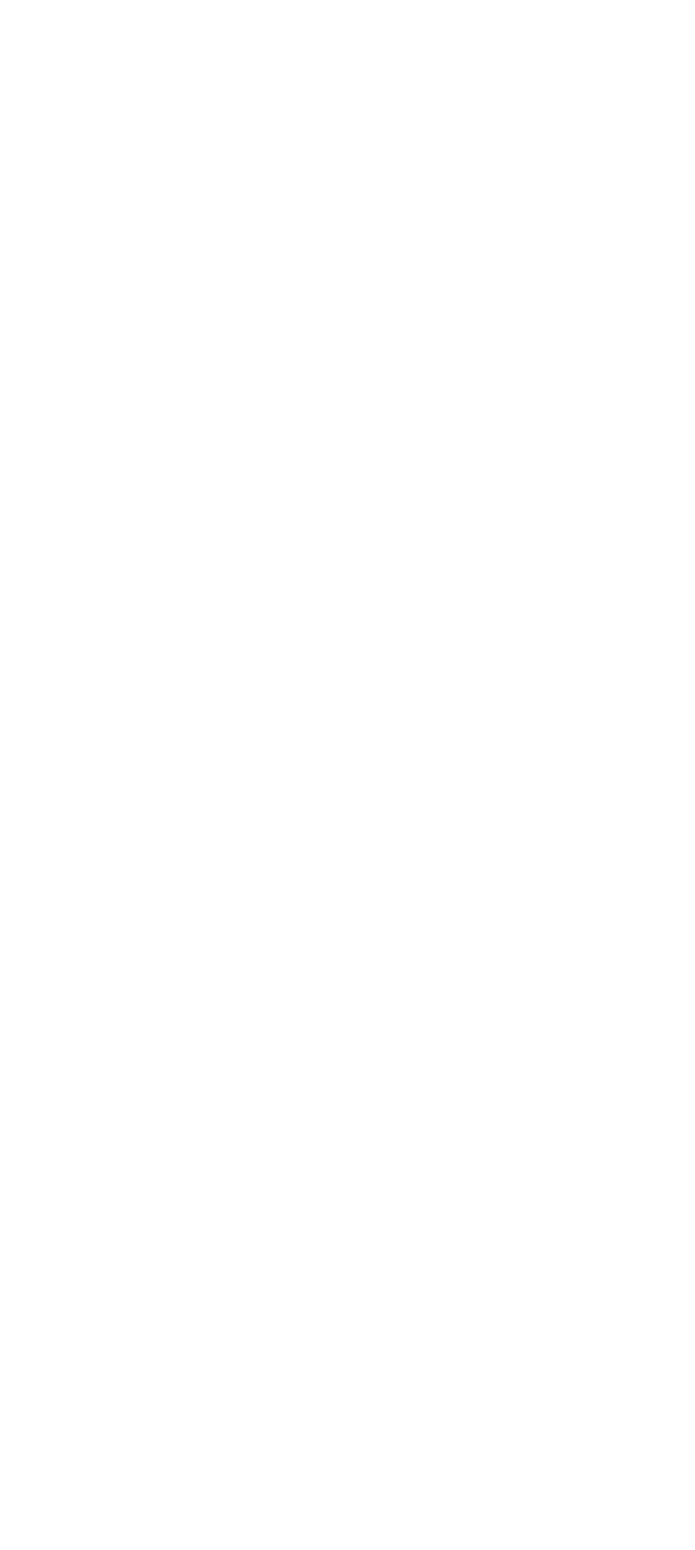
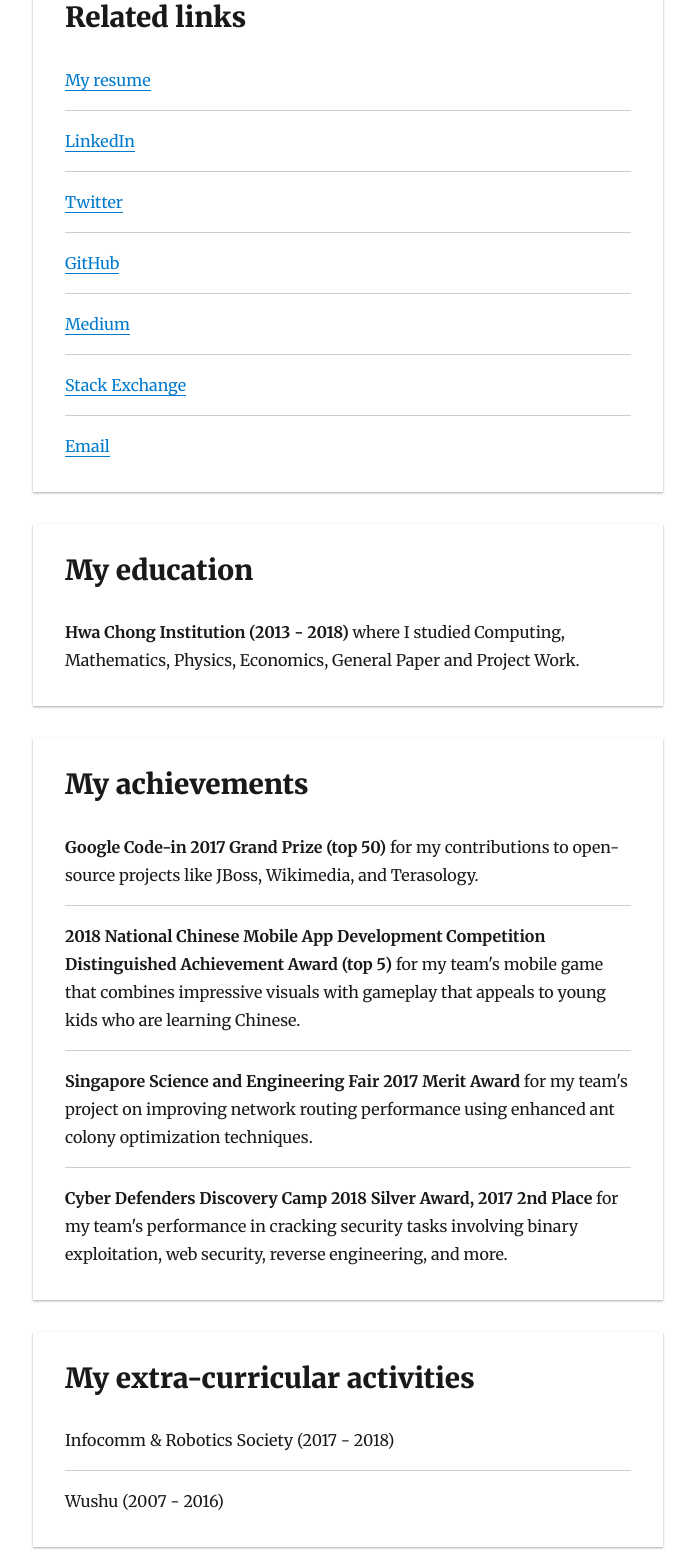
Before and after one commit to zwliew/blog, a Gatsby site: page /about-me in a window 1280 px wide. Before the commit this address had no page. Shown: the part 308-1858 px from the top of the page, without its empty margins (292-987 px from the left). Before the commit the page ends 800 px from the top, so only its background shows below. Built offline with nearby package versions, Linux system fonts and the light colour scheme; Gatsby itself is replaced by a stand-in of ours; some packages are replaced by stand-ins of ours.

Commit message:
Add an AboutMe page

```diff
--- a/src/components/bio.js
+++ b/src/components/bio.js
@@ -6,18 +6,26 @@
  */
 
 import React from "react"
-import { useStaticQuery, graphql } from "gatsby"
+import { useStaticQuery, graphql, Link } from "gatsby"
 import Image from "gatsby-image"
-import { FaGithub, FaTwitter, FaMedium } from "react-icons/fa"
+import { FaGithub, FaTwitter, FaMedium, FaInfoCircle } from "react-icons/fa"
 
 import { rhythm } from "../utils/typography"
 import classes from "./bio.module.css"
 
-const SocialLink = ({ to, Img, children }) => (
+const ExternalSocialLink = ({ to, Img }) => (
   <li className={classes.SocialLink}>
     <a href={to}>
       <Img></Img>
     </a>
+  </li>
+)
+
+const LocalSocialLink = ({ to, Img }) => (
+  <li className={classes.SocialLink}>
+    <Link to={to}>
+      <Img></Img>
+    </Link>
   </li>
 )
 
@@ -71,18 +79,22 @@ const Bio = () => {
           Singapore.
         </p>
         <ul className={classes.SocialLinks}>
-          <SocialLink
+          <ExternalSocialLink
             Img={FaTwitter}
             to={`https://twitter.com/${social.twitter}`}
-          ></SocialLink>
-          <SocialLink
+          ></ExternalSocialLink>
+          <ExternalSocialLink
             Img={FaGithub}
             to={`https://github.com/${social.github}`}
-          ></SocialLink>
-          <SocialLink
+          ></ExternalSocialLink>
+          <ExternalSocialLink
             Img={FaMedium}
             to={`https://medium.com/@${social.medium}`}
-          ></SocialLink>
+          ></ExternalSocialLink>
+          <LocalSocialLink
+            Img={FaInfoCircle}
+            to={`/about-me`}
+          ></LocalSocialLink>
         </ul>
       </div>
     </div>
--- a/src/components/layout.js
+++ b/src/components/layout.js
@@ -60,11 +60,6 @@ const Layout = ({ location, title, children }) => {
     >
       <header>{header}</header>
       <main>{children}</main>
-      <footer>
-        © {new Date().getFullYear()}, Built with
-        {` `}
-        <a href="https://www.gatsbyjs.org">Gatsby</a>
-      </footer>
     </div>
   )
 }
--- /dev/null
+++ b/src/pages/about-me.js
@@ -0,0 +1,118 @@
+import React from "react"
+import { graphql } from "gatsby"
+
+import Layout from "../components/layout"
+import SEO from "../components/seo"
+import resume from "./resume.pdf"
+import classes from "./about-me.module.css"
+
+const Content = ({ title, children }) => (
+  <section className={classes.Content}>
+    <h2>{title}</h2>
+    {children}
+  </section>
+)
+
+const AboutMePage = ({ data, location }) => {
+  const siteTitle = data.site.siteMetadata.title
+
+  return (
+    <Layout location={location} title={siteTitle}>
+      <SEO title="About me" />
+      <h1>About me</h1>
+      <p>
+        I'm starting my first year at the National University of Singapore in
+        2021 studying Computer Science and Mathematics.
+      </p>
+
+      <Content title="Related links">
+        <ul>
+          <li>
+            <a href={resume}>My resume</a>
+          </li>
+          <li>
+            <a href="https://www.linkedin.com/in/zwliew/">LinkedIn</a>
+          </li>
+          <li>
+            <a href="https://twitter.com/zwliew">Twitter</a>
+          </li>
+          <li>
+            <a href="https://github.com/zwliew">GitHub</a>
+          </li>
+          <li>
+            <a href="https://medium.com/@zwliew">Medium</a>
+          </li>
+          <li>
+            <a href="https://stackexchange.com/users/3912119/zwliew">
+              Stack Exchange
+            </a>
+          </li>
+          <li>
+            <a href="mailto:zhaoweiliew@gmail.com">Email</a>
+          </li>
+        </ul>
+      </Content>
+
+      <Content title="My education">
+        <ul>
+          <li>
+            <strong>Hwa Chong Institution (2013 - 2018)</strong> where I studied
+            Computing, Mathematics, Physics, Economics, General Paper and
+            Project Work.
+          </li>
+        </ul>
+      </Content>
+
+      <Content title="My achievements">
+        <ul>
+          <li>
+            <strong>Google Code-in 2017 Grand Prize (top 50)</strong> for my
+            contributions to open-source projects like JBoss, Wikimedia, and
+            Terasology.
+          </li>
+          <li>
+            <strong>
+              2018 National Chinese Mobile App Development Competition
+              Distinguished Achievement Award (top 5)
+            </strong>{" "}
+            for my team's mobile game that combines impressive visuals with
+            gameplay that appeals to young kids who are learning Chinese.
+          </li>
+          <li>
+            <strong>
+              Singapore Science and Engineering Fair 2017 Merit Award
+            </strong>{" "}
+            for my team's project on improving network routing performance using
+            enhanced ant colony optimization techniques.
+          </li>
+          <li>
+            <strong>
+              Cyber Defenders Discovery Camp 2018 Silver Award, 2017 2nd Place
+            </strong>{" "}
+            for my team's performance in cracking security tasks involving
+            binary exploitation, web security, reverse engineering, and more.
+          </li>
+        </ul>
+      </Content>
+
+      <Content title="My extra-curricular activities">
+        <ul>
+          <li>Infocomm & Robotics Society (2017 - 2018)</li>
+          <li>Wushu (2007 - 2016)</li>
+        </ul>
+      </Content>
+    </Layout>
+  )
+}
+
+export default AboutMePage
+
+export const pageQuery = graphql`
+  query {
+    site {
+      siteMetadata {
+        title
+      }
+    }
+  }
+`
--- /dev/null
+++ b/src/pages/about-me.module.css
@@ -0,0 +1,34 @@
+.Content {
+  margin-bottom: 32px;
+  padding: 32px;
+  box-sizing: border-box;
+  box-shadow: 0 1px 3px rgba(0, 0, 0, 0.12), 0 1px 2px rgba(0, 0, 0, 0.24);
+  transition: all 0.3s cubic-bezier(0.25, 0.8, 0.25, 1);
+}
+
+.Content:hover {
+  box-shadow: 0 3px 6px rgba(0, 0, 0, 0.16), 0 3px 6px rgba(0, 0, 0, 0.23);
+}
+
+.Content h2 {
+  margin: 0 0 32px 0;
+}
+
+.Content ul {
+  margin: 0;
+}
+
+.Content li {
+  box-sizing: border-box;
+  list-style: none;
+  margin: 0;
+}
+
+.Content li:not(:last-child) {
+  padding-bottom: 16px;
+  border-bottom: 1px solid #ccc;
+}
+
+.Content li:not(:first-child) {
+  padding-top: 16px;
+}
```
Also changed, not shown: 1 other file.
